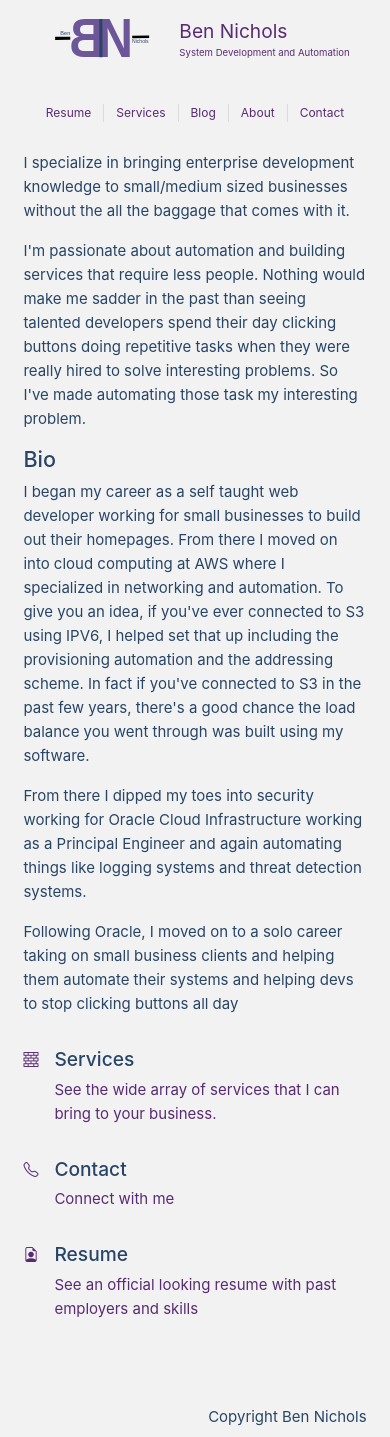
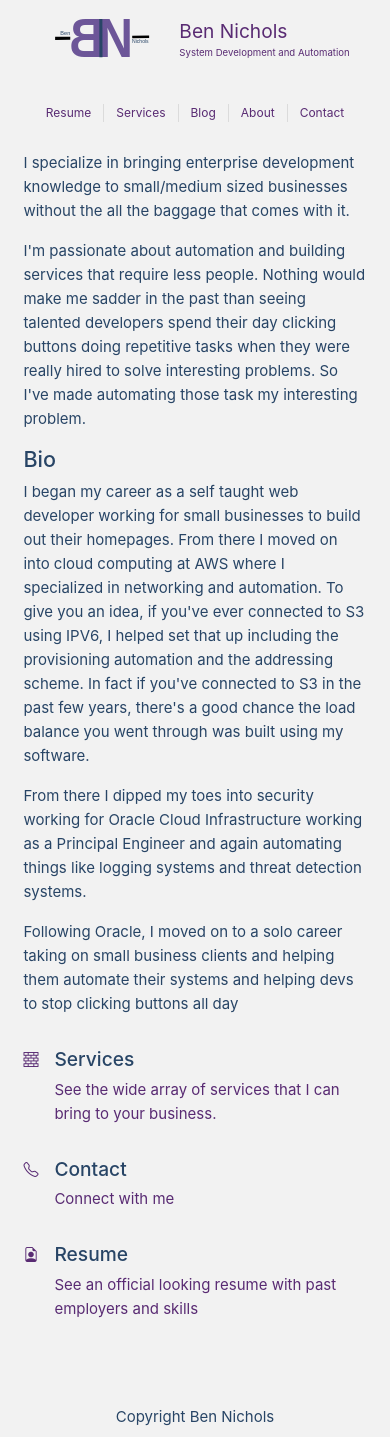
Before and after one commit to bnichs/bnichs-public, a Vue app in the folder bnichs/: page / in a window 390 px wide. Built offline with nearby package versions, Linux system fonts and the light colour scheme.

Commit message:
Footer format

```diff
--- a/bnichs/src/App.vue
+++ b/bnichs/src/App.vue
@@ -49,30 +49,27 @@ export default {
 
 <style>
 
+body{
+  padding: 0 0 5vh 0;
+}
+
 
 footer{
-  float: right;
-  /*position: absolute;*/
-  /*bottom: 0;*/
-  /*left: 0;*/
   text-align: center;
   display: block;
   margin: 10vh 0 0 0;
+}
+
+.footer-text{
+  position: absolute;
+  left: 0px;
+  bottom: 0px;
 }
 
 header {
   line-height: 1.5;
   max-height: 100vh;
 }
-
-/*.row .title-box {*/
-/*  padding-right: 0px;*/
-/*}*/
-
-/*.title-box{*/
-/*  text-align: center;*/
-/*}*/
-
 
 
 nav {
@@ -115,10 +112,6 @@ main{
     place-items: center;
   }
 
-  /*.the-subtitle{*/
-  /*  padding: 10vh 0 2vh 0;*/
-  /*}*/
-
   #app {
     display: grid;
     grid-template-columns: 1fr 1fr;
@@ -133,9 +126,6 @@ main{
     padding-right: calc(var(--section-gap) / 4);
   }
 
-  /*.logo {*/
-  /*  margin: 0 2rem 0 0;*/
-  /*}*/
 
   header .wrapper {
     /*display: flex;*/
@@ -154,19 +144,9 @@ main{
 
 
   main{
-    margin: 15vh 0 0 0;
+    margin: 15vh 0 10vh 0;
     width: 52vw;
   }
-
-  /*.greetings .bn-logo{*/
-  /*  float: left*/
-  /*}*/
-
-  /*.greetings .title-box{*/
-  /*  float: left;*/
-  /*  !*width: 15vw;*!*/
-  /*  !*padding: 10vh 0 0 3vw;*!*/
-  /*}*/
 
   .welcome-items {
     margin: 15vh 0 0 0
@@ -175,6 +155,10 @@ main{
 
 
 @media (max-width: 1024px) {
+  body{
+    padding: 0 0 1vh 0;
+  }
+
   main{
     padding: 1vh 0 0 0;
   }
@@ -187,17 +171,6 @@ main{
     margin: 2vh 0 0 0
   }
 
-  /*.title-box{*/
-  /*  padding: 2vh 0 0 0;*/
-  /*}*/
-
-  /*.the-name {*/
-  /*  padding: 2vh 0 0 0;*/
-  /*}*/
-
-  /*.the-subtitle{*/
-  /*  padding: 2vh 0 2vh 0;*/
-  /*}*/
 }
 
 </style>
```
